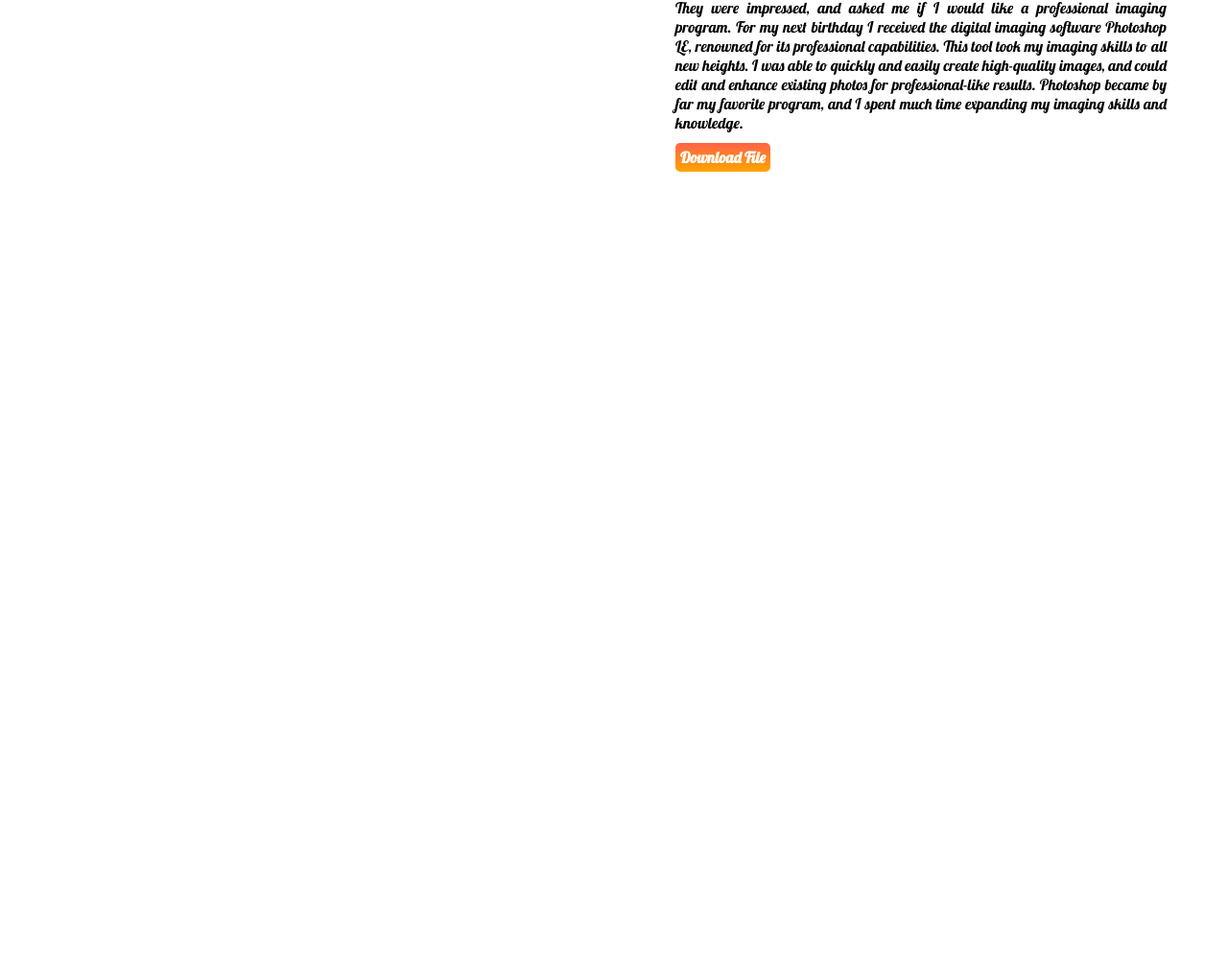
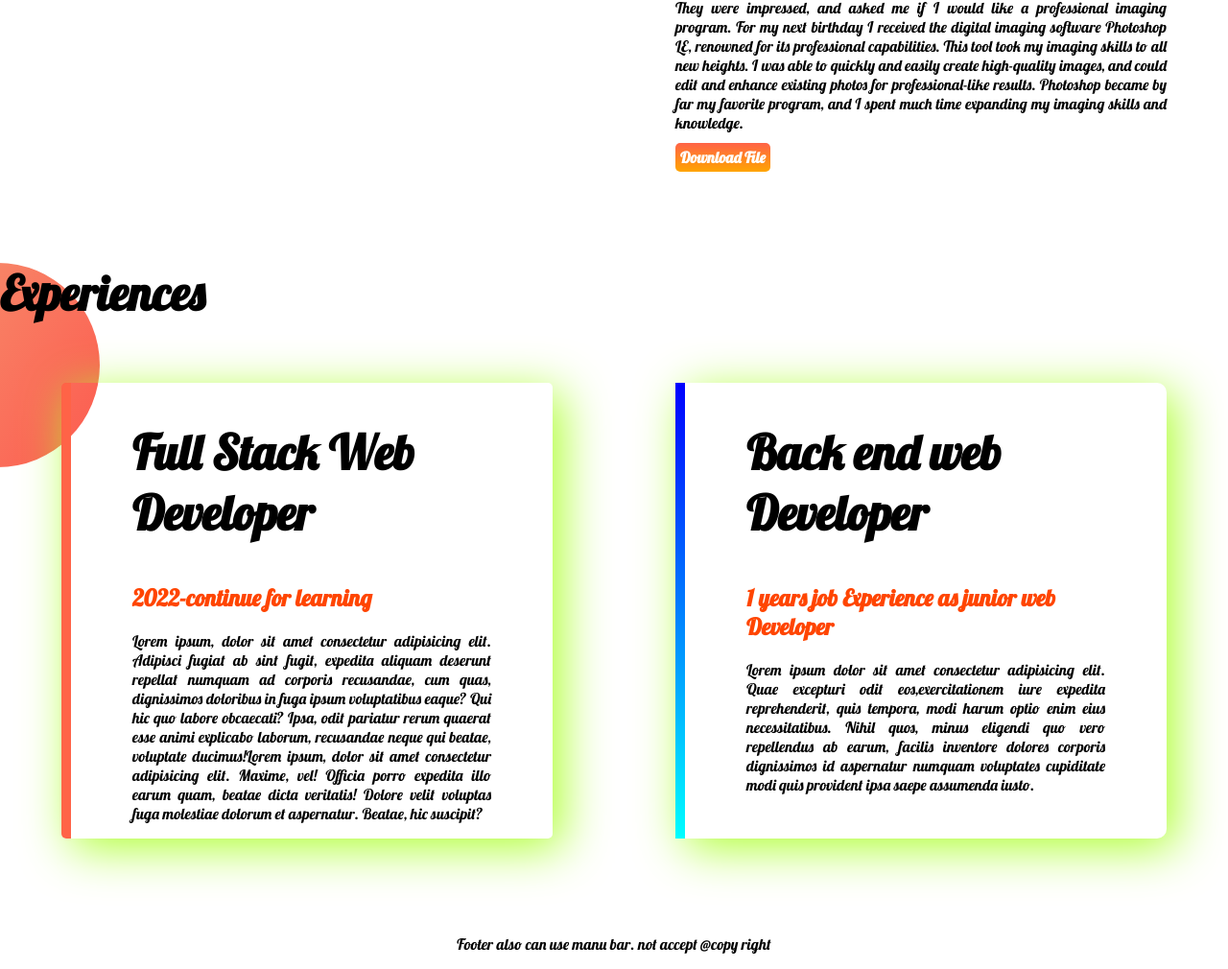
Before and after one commit to najmulhasan/Nazmul-portfolio, a plain HTML site: page index.html in a window 1280 px wide. Shown: the part 1493-2503 px from the top of the page at 96% size. Before the commit the page ends 1767 px from the top, so only its background shows below. Drawn offline with Linux system fonts and the light colour scheme.

Commit message:
final portfolio

```diff
--- a/index.html
+++ b/index.html
@@ -14,7 +14,7 @@
 
 <body>
 
-    <section class="top-banner">
+    <section class="top-banner flexible-container">
         <div class="half-width">
             <h1>Welcome to visit my Portfolio site. </h1>
             <h1><span class="span-color">Nazmul Hasan</span> imaginer Developer</h1>
@@ -54,7 +54,7 @@
 
     </section>
 
-    <section class="bottop-section">
+    <section class="bottop-section flexible-container">
         <div class="half-width"><img src="pictures/profile pic2.jpg"></div>
 
         <div class="half-width">
@@ -85,6 +85,40 @@
                 File</a>
         </div>
     </section>
+    <section class="experience-area">
+        <h1>Experiences</h1><br>
+        <div class="flexible-container">
+            <div id="first-color" class="half-width experience-section">
+                <h1>Full Stack Web Developer</h1>
+                <h2 class="heading-color">2022-continue for learning</h2>
+                <p class="paragraph" class="paragraph">Lorem ipsum, dolor sit amet consectetur adipisicing elit.
+                    Adipisci fugiat ab sint fugit, expedita aliquam deserunt repellat numquam ad corporis recusandae,
+                    cum quas, dignissimos doloribus in fuga ipsum voluptatibus eaque? Qui hic quo labore obcaecati?
+                    Ipsa, odit pariatur rerum quaerat esse animi explicabo laborum, recusandae neque qui beatae,
+                    voluptate ducimus!Lorem ipsum, dolor sit amet consectetur adipisicing elit. Maxime,
+                    vel! Officia porro expedita illo
+                    earum
+                    quam, beatae dicta veritatis! Dolore velit voluptas fuga molestiae dolorum et aspernatur. Beatae,
+                    hic
+                    suscipit?</p>
+            </div>
+            <div id="side-color" class="half-width experience-section">
+                <h1> Back end web Developer</h1>
+                <h2 class="heading-color">1 years job Experience as junior web Developer</h2>
+                <p class="paragraph">Lorem ipsum dolor sit amet consectetur adipisicing elit. Quae excepturi odit
+                    eos,exercitationem iure
+                    expedita reprehenderit, quis tempora, modi harum optio enim eius necessitatibus. Nihil quos, minus
+                    eligendi quo vero repellendus ab earum, facilis inventore dolores corporis dignissimos id aspernatur
+                    numquam voluptates cupiditate modi quis provident ipsa saepe assumenda iusto.</p>
+            </div>
+
+        </div>
+
+    </section>
+    <footer>
+        <p>Footer also can use manu bar. not accept @copy right</p>
+    </footer>
+
 </body>
 
 </html>
--- a/style.css
+++ b/style.css
@@ -16,7 +16,7 @@ h1 {
 
 }
 
-section {
+.flexible-container {
     display: flex;
     margin-bottom: 100px;
 }
@@ -51,3 +51,37 @@ section {
     background-repeat: no-repeat;
     background-position: right;
 }
+
+.heading-color {
+    color: orangered;
+}
+
+.experience-section {
+    box-shadow: 10px 10px 50px greenyellow;
+    width: 50%;
+    margin-left: 5%;
+    margin-right: 5%;
+
+}
+
+.experience-area {
+    background-image: url(pictures/exp-bg.png);
+    background-repeat: no-repeat;
+
+}
+
+#first-color {
+    border-left: 10px solid tomato;
+    border-radius: 5px;
+}
+
+#side-color {
+    border-left: 10px solid;
+    border-image: linear-gradient(blue, cyan);
+    border-image-slice: 1;
+    border-radius: 10px;
+}
+
+footer p {
+    text-align: center;
+}
```
